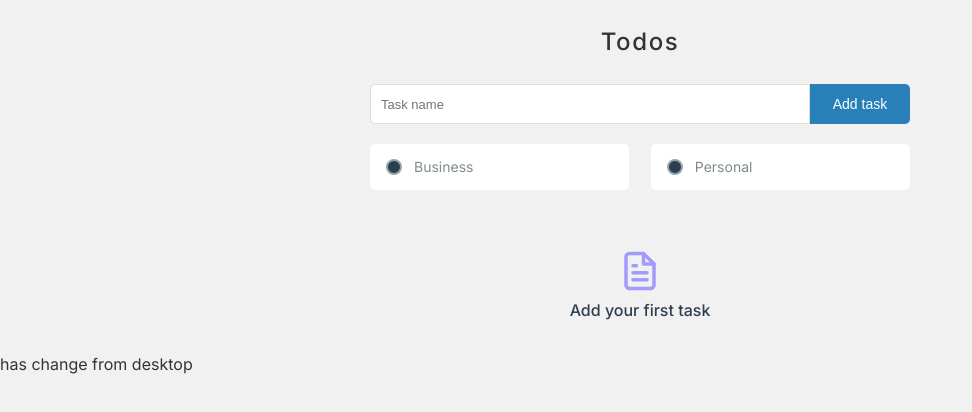
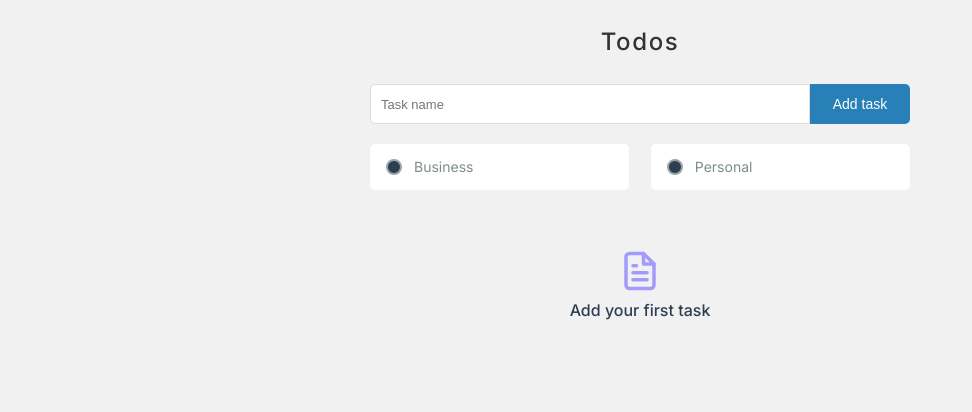
Before and after one commit to harun-r/vue-todo-ls, a Vue app: page / in a window 1280 px wide. Shown: the top 412 px of the page, without its empty margins (0-972 px from the left). Built offline with nearby package versions, Linux system fonts and the light colour scheme.

Commit message:
code remove

```diff
--- a/src/App.vue
+++ b/src/App.vue
@@ -1,11 +1,6 @@
 <template>
   <TodoApp />
-  <div>
-    has change from desktop
-  </div>
-
 </template>
-
 <script>
 import TodoApp from "@/components/TodoApp.vue";
 export default {
```
